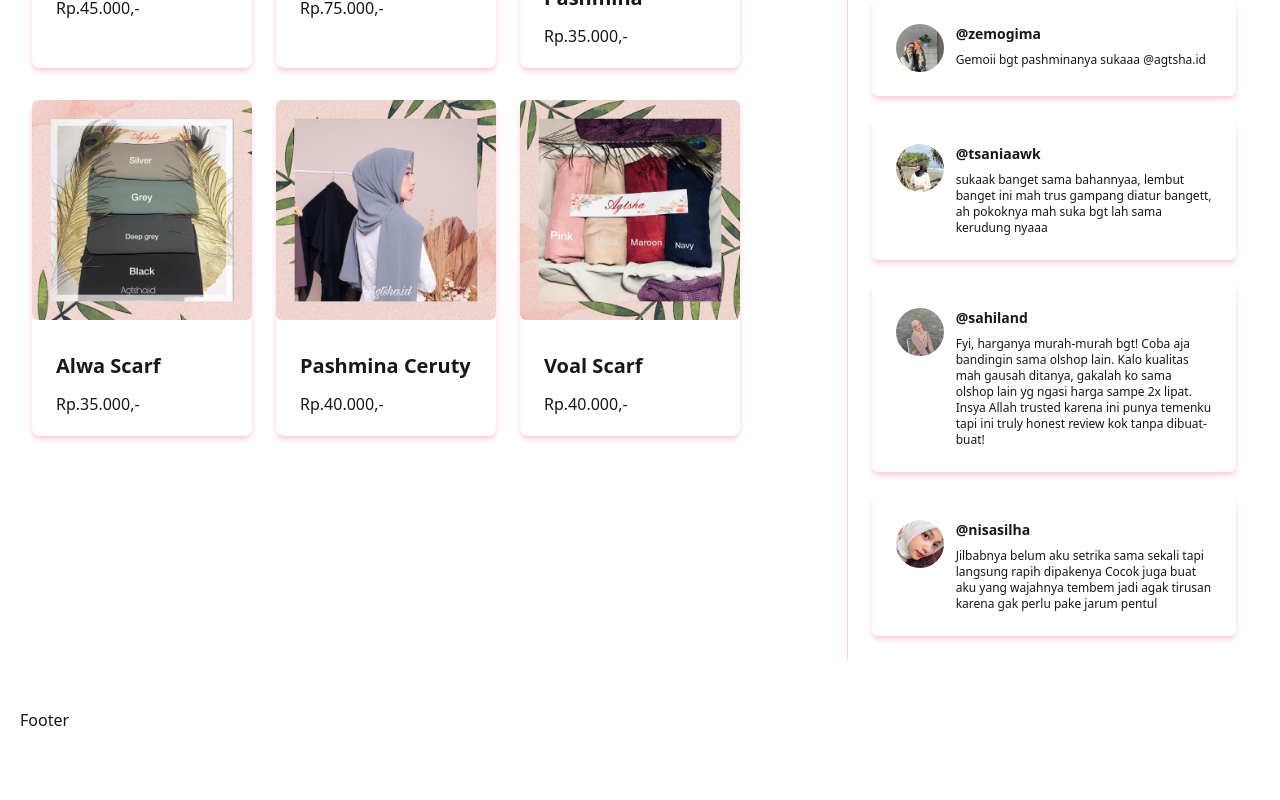
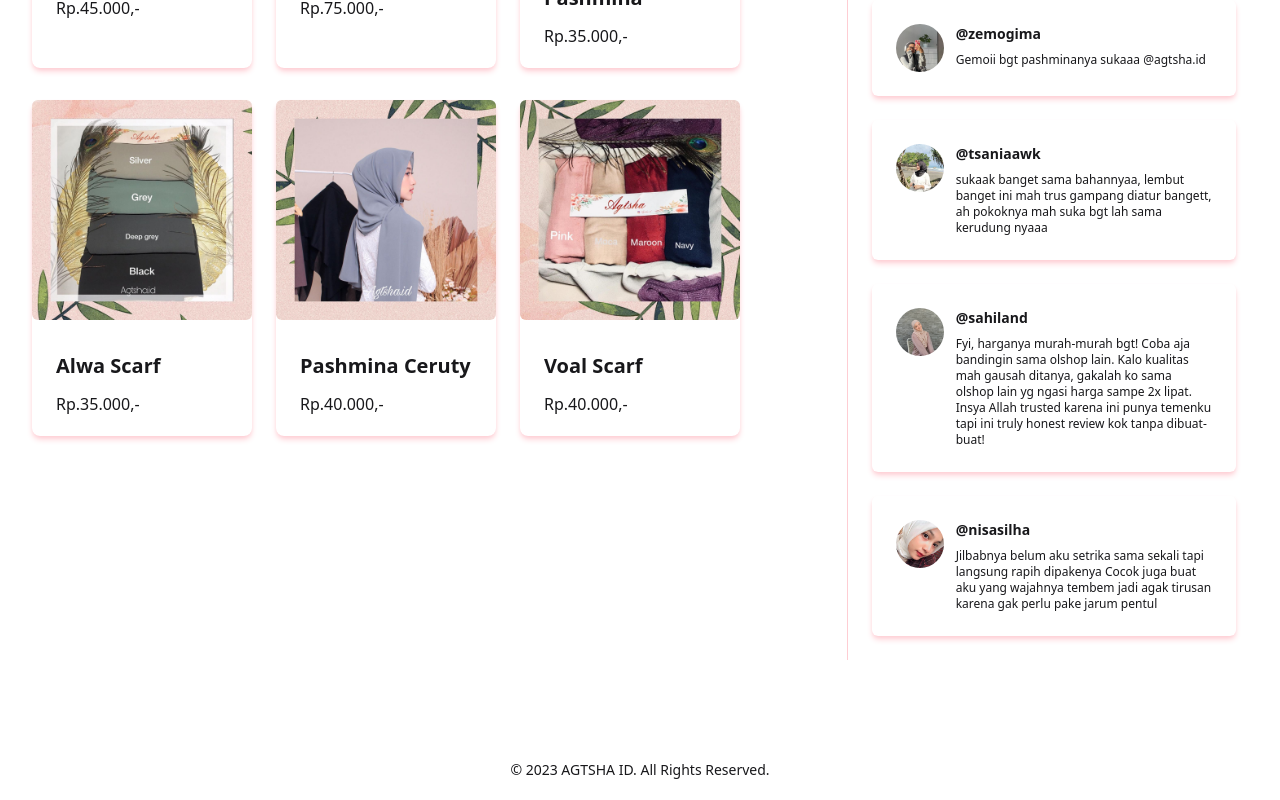
Before and after one commit to aufaikrimah/agtsha.id, a React (Vite) app: page / in a window 1280 px wide. Shown: the part 828-1628 px from the top of the page. Before the commit the page ends 1580 px from the top, so only its background shows below. Built offline with nearby package versions, Linux system fonts and the light colour scheme.

Commit message:
adding footer

```diff
--- a/src/components/Footer.jsx
+++ b/src/components/Footer.jsx
@@ -1,7 +1,13 @@
 function Footer() {
 
     return (
-        <h1>Footer</h1>
+        <footer className=" mt-14">
+            <div className="text-center">
+                <p className="text-sm">
+                    &copy; 2023 AGTSHA ID. All Rights Reserved.
+                </p>
+            </div>
+        </footer>
     );
 }
 
```
